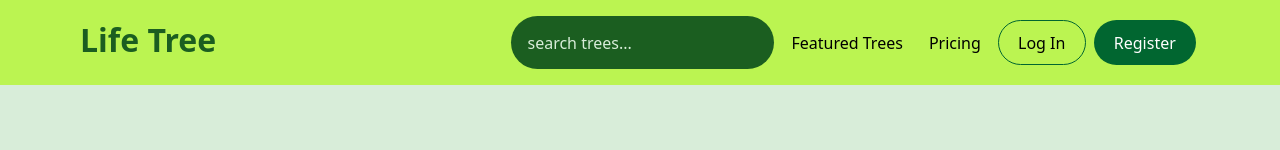
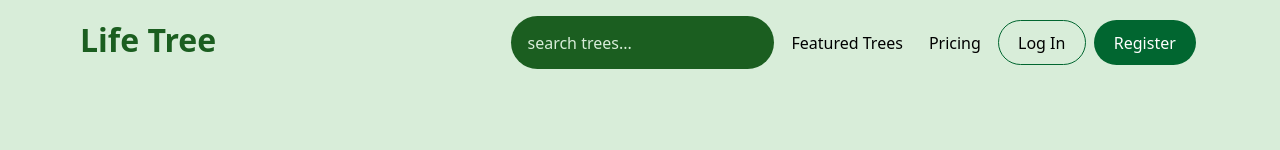
Before and after one commit to LUCHER4321/CPT-Frontend, a React (Vite) app: page / in a window 1280 px wide. Shown: the top 150 px of the page. Built offline with nearby package versions, Linux system fonts and the light colour scheme; no server answers.

Commit message:
Update NavBar.tsx

```diff
--- a/src/components/NavBar.tsx
+++ b/src/components/NavBar.tsx
@@ -6,7 +6,7 @@ export const NavBar = ({
     children
 }: NavBarProps) => {
     return (
-        <nav className="z-10 flex justify-between bg-lime-300 dark:bg-green-800 fixed left-0 right-0 top-0 py-4 px-8 sm:px-20">
+        <nav className="z-10 flex justify-between bg-[#D8EDD9] dark:bg-[#1B5E20] fixed left-0 right-0 top-0 py-4 px-8 sm:px-20">
             { children }
         </nav>
     );
```
